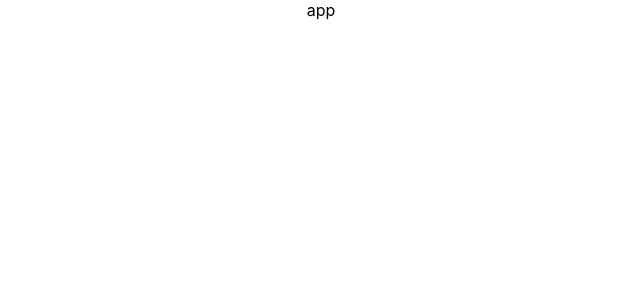
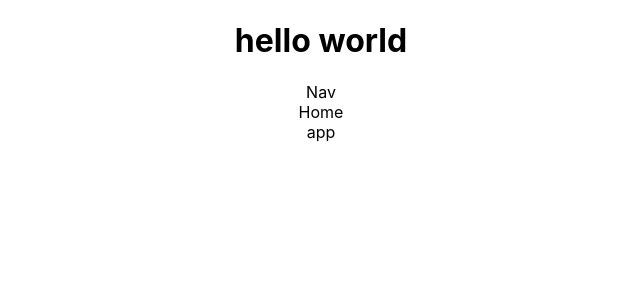
Before and after one commit to vermakritik222/TBIF_website_2022, a React (Create React App) app: page / in a window 1280 px wide. Shown: the top 300 px of the page, without its empty margins (319-959 px from the left). Built offline with nearby package versions, Linux system fonts and the light colour scheme.

Commit message:
app.js updated

```diff
--- a/src/App.js
+++ b/src/App.js
@@ -1,7 +1,14 @@
 import "./App.css";
+import Home from "./pages/Home";
 
 function App() {
-  return <div className="App">app</div>;
+  return (
+    <div className="App">
+      <h1>hello world</h1>
+      <Home />
+      app
+    </div>
+  );
 }
 
 export default App;
--- /dev/null
+++ b/src/components/shared/Nav.js
@@ -0,0 +1,7 @@
+import React from "react";
+
+function Nav() {
+  return <div>Nav</div>;
+}
+
+export default Nav;
--- /dev/null
+++ b/src/pages/Home.js
@@ -0,0 +1,13 @@
+import React from "react";
+import Nav from "../components/shared/Nav";
+
+function Home() {
+  return (
+    <div>
+      <Nav />
+      Home
+    </div>
+  );
+}
+
+export default Home;
```
